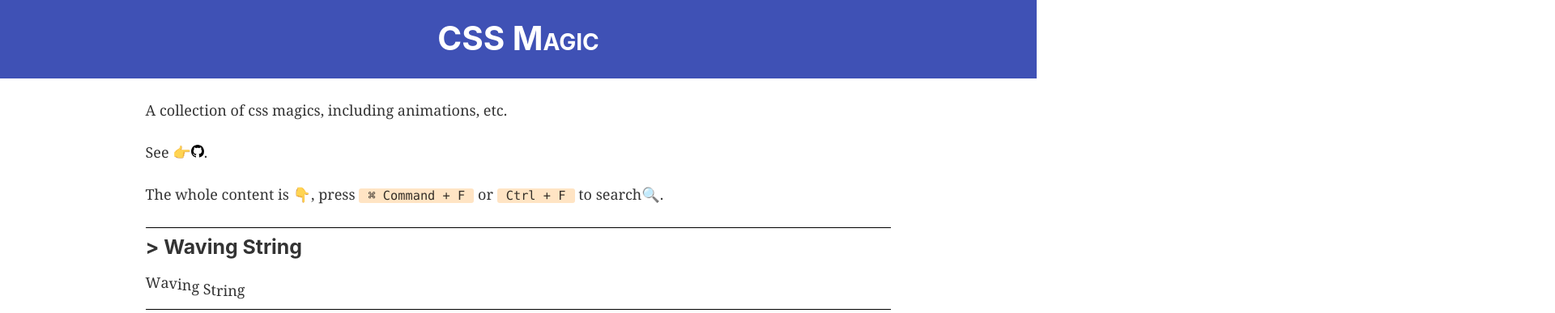
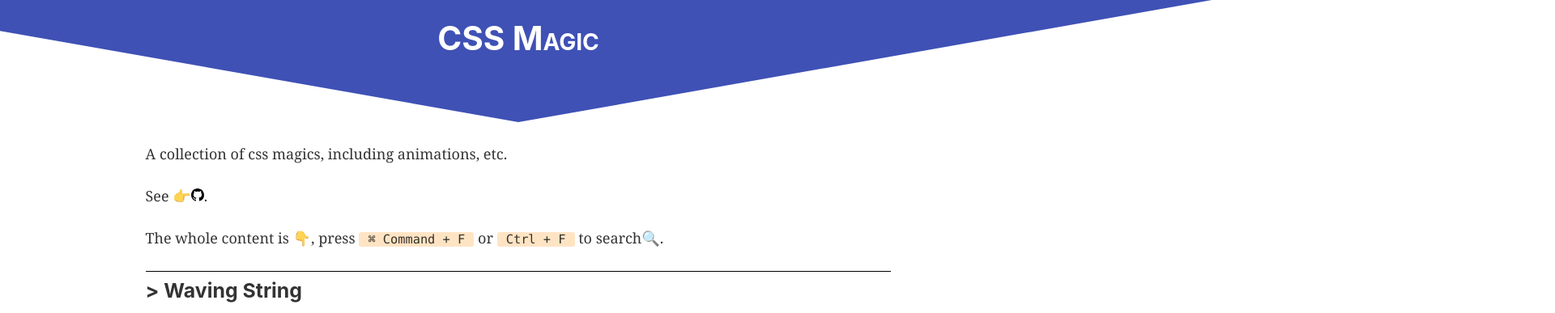
Before and after one commit to Cygra/css_magic, a Gatsby site: page / in a window 1280 px wide. Shown: the top 387 px of the page at 81% size, 1920 px wide, since content can reach past the window. Built offline with nearby package versions, Linux system fonts and the light colour scheme; Gatsby itself is replaced by a stand-in of ours.

Commit message:
雪粉华，舞梨花，再不见烟村四五家。
header 👌

```diff
--- a/src/components/Header/Header.less
+++ b/src/components/Header/Header.less
@@ -1,13 +1,15 @@
 @import '../../constants/style.less';
 
 .site-header {
-  background: @theme;
   margin-bottom: 1.45rem;
+  padding-bottom: 3rem;
+  position: relative;
+  clear: both;
 
   .site-header-content {
     margin: 0 auto;
     max-width: 960px;
-    padding: 1.45rem 1.0875rem;
+    padding: 1.45rem;
 
     h1 {
       margin: 0;
@@ -22,4 +24,25 @@
     }
   }
 
+  &::before,
+  &::after {
+    display: block;
+    z-index: -1;
+    position: absolute;
+    top: 0;
+    left: 0;
+    width: 100%;
+    height: 100%;
+    content: "";
+    background-color: @theme;
+  }
+
+  &::before {
+    transform: skew(0deg, 10deg) translateX(-50%);
+  }
+
+  &::after {
+    transform: skew(0deg, -10deg) translateX(50%);
+  }
+
 }
--- a/src/constants/style.less
+++ b/src/constants/style.less
@@ -1,2 +1,3 @@
 @theme: #3f51b5;
 @white: white;
+@black: black;
```
